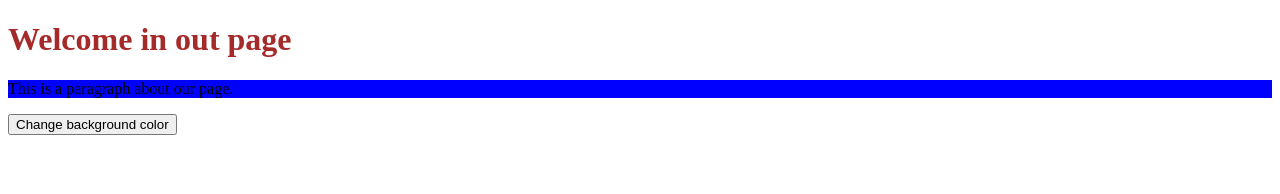
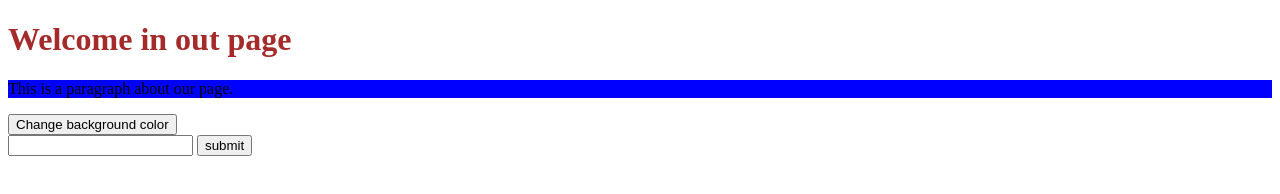
Before and after one commit to ahmedhelal1/myproject, a plain HTML site: page index.html in a window 1280 px wide. Drawn offline with Linux system fonts and the light colour scheme.

Commit message:
create form

```diff
--- a/index.html
+++ b/index.html
@@ -10,5 +10,9 @@
     <h1>Welcome in out page</h1>
     <p>This is a paragraph about our page.</p>
     <button onclick="changeBackgroundColor()">Change background color</button>
+    <form action="">
+      <input type="text" />
+      <button>submit</button>
+    </form>
   </body>
 </html>
```
